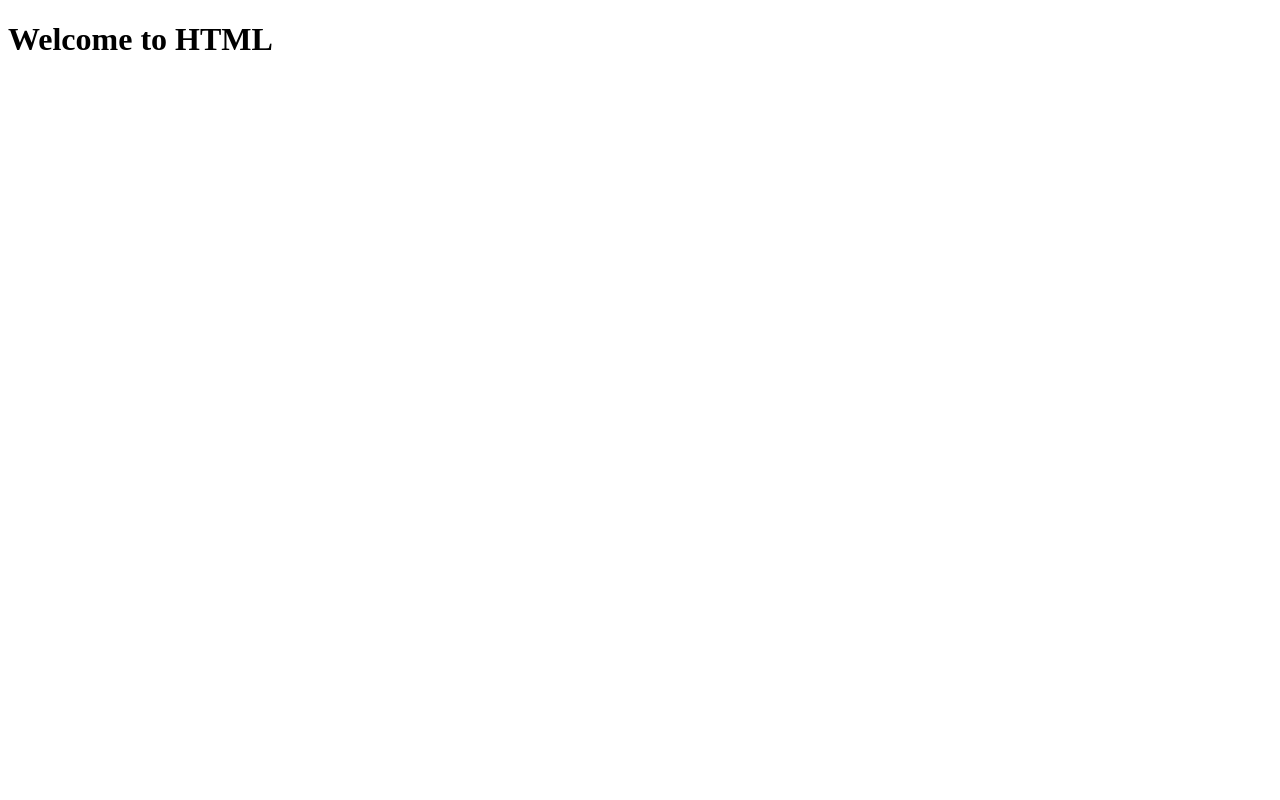
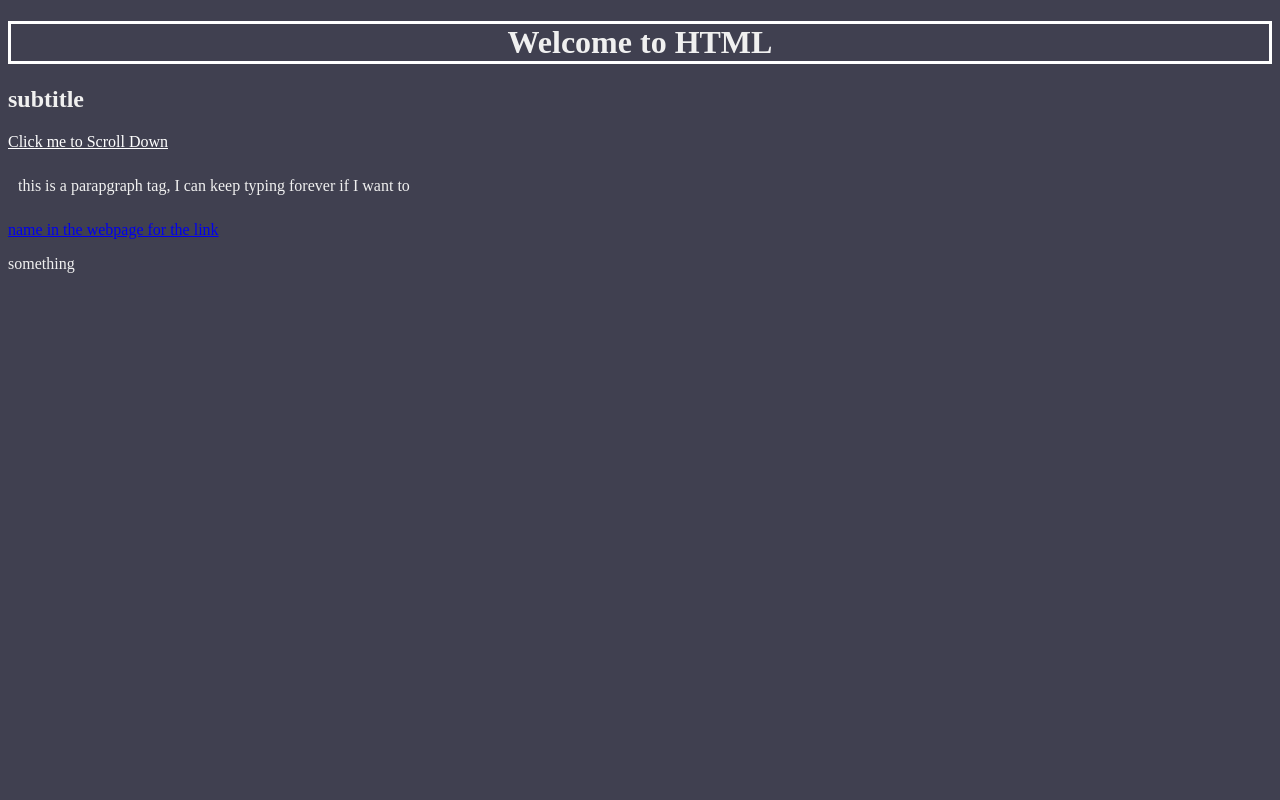
Before and after one commit to CDS-APCSP/html-first-solo-assignment-Cgreen816, a plain HTML site: page index.html in a window 1280 px wide. Shown: the top 800 px of the page. Drawn offline with Linux system fonts and the light colour scheme.

Commit message:
Added a link and some styling and a cool green guy

```diff
--- a/index.html
+++ b/index.html
@@ -1,16 +1,38 @@
 <!DOCTYPE html>
 <html lang="en">
+<head>
+    <meta charset="UTF-8">
+    <meta http-equiv="X-UA-Compatible" content="IE=edge">
+    <meta name="viewport" content="width=device-width, initial-scale=1.0">
+    <title>Web Page Intro</title>
+</head>
+<body style="background-color: #404050; color:#F0F0F0">
+    <div style="text-align:center">
+        <h1 style="border:white;border-style:solid">Welcome to HTML</h1>
+    </div>
+    <h2>subtitle</h2>
+  <a href="section2" style="color:white">Click me to Scroll Down</a>
+    <div style="padding:10px; border: white">
+        <p>this is a parapgraph tag, I can keep typing forever if I want to</p>
+    </div>
 
-<head>
-  <meta charset="UTF-8">
-  <meta http-equiv="X-UA-Compatible" content="IE=edge">
-  <meta name="viewport" content="width=device-width, initial-scale=1.0">
-  <title>Document</title>
-</head>
 
-<body>
-  <h1>Welcome to HTML</h1>
+    <a href="link to something">name in the webpage for the link</a>
+
+<p style="height:100vh">
+  something
+</p>
+
+  <div>
+    <img src="alienpls3-alienpls.gif" alt="BLEHH" style="height:50%; width:50%">
+  </div>
+
+  <hr>
+
+  <h2 id="section2">New Section</h2>
+
+  <p>jksfkskfhskjfskdjhfskjdfhskjdhfskjdhfskdhfskdhfskjdhfskjdhfskjdhfskjdhfksjdhfksjdhfksdhjfskjdhfksjdfkhs</p>
+
 
 </body>
-
 </html>
```
Also changed, not shown: download-5.jpg (added), 1 other file.
